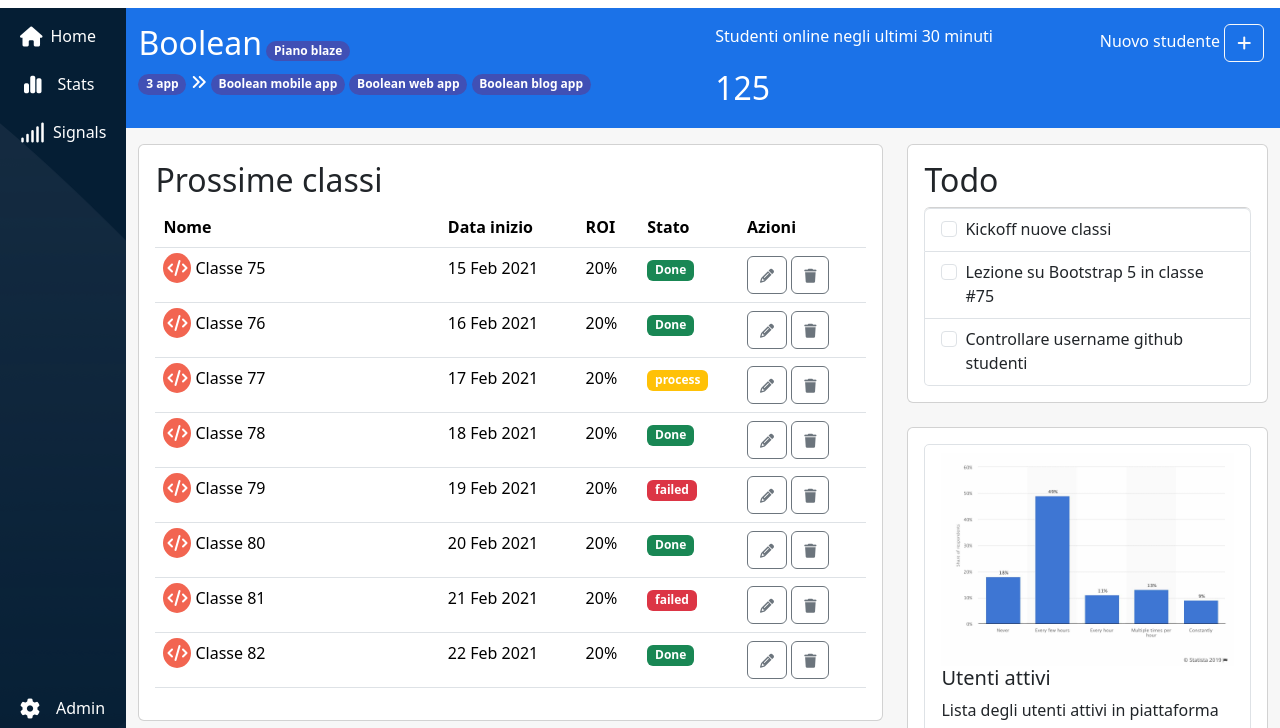
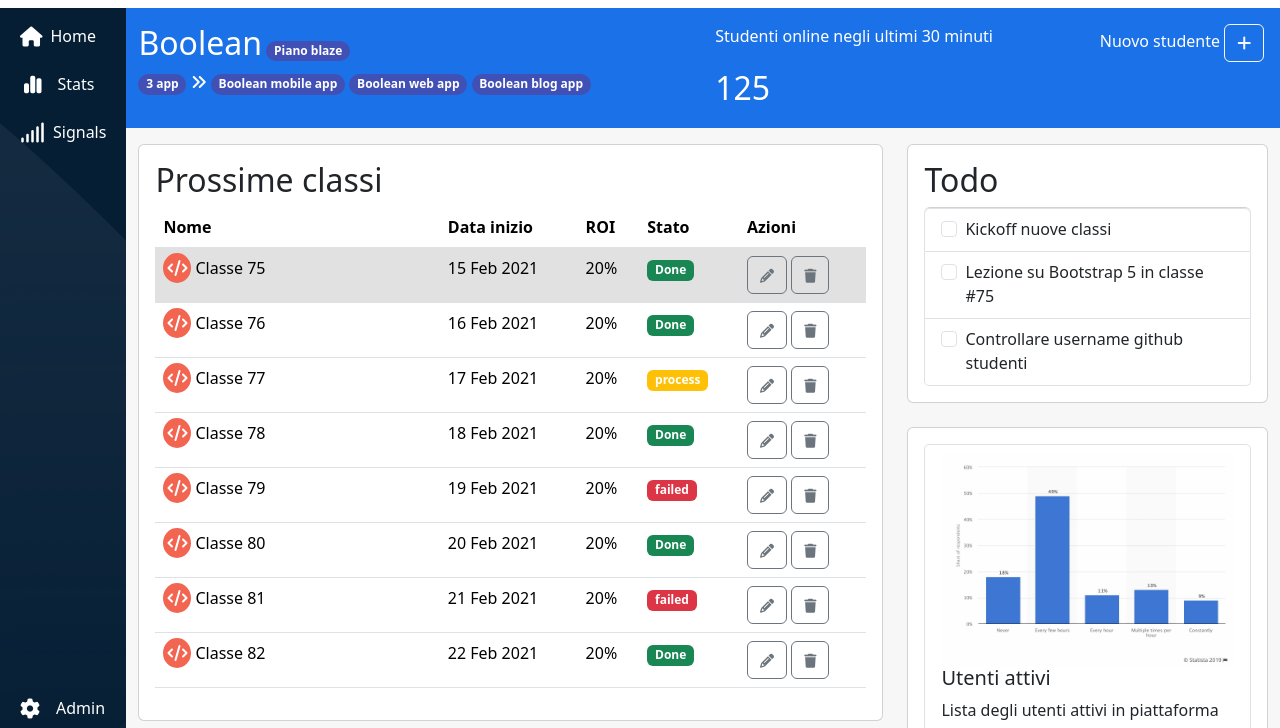
Before and after one commit to lorenzodisanto/html-css-bootstrap-dashboard, a plain HTML site: page index.html in a window 1280 px wide. In both pictures the pointer is over the element "Classe 75". Shown: the part 72-800 px from the top of the page. Drawn offline with nearby package versions, Linux system fonts and the light colour scheme.

Commit message:
feat: add hover table

```diff
--- a/css/style.css
+++ b/css/style.css
@@ -67,6 +67,11 @@
   width: 40%;
 }
 
+tr:hover td {
+  cursor: pointer;
+  background-color: rgba(196, 196, 196, 0.5);
+}
+
 .img_stats {
   width: 100%;
 }
```
